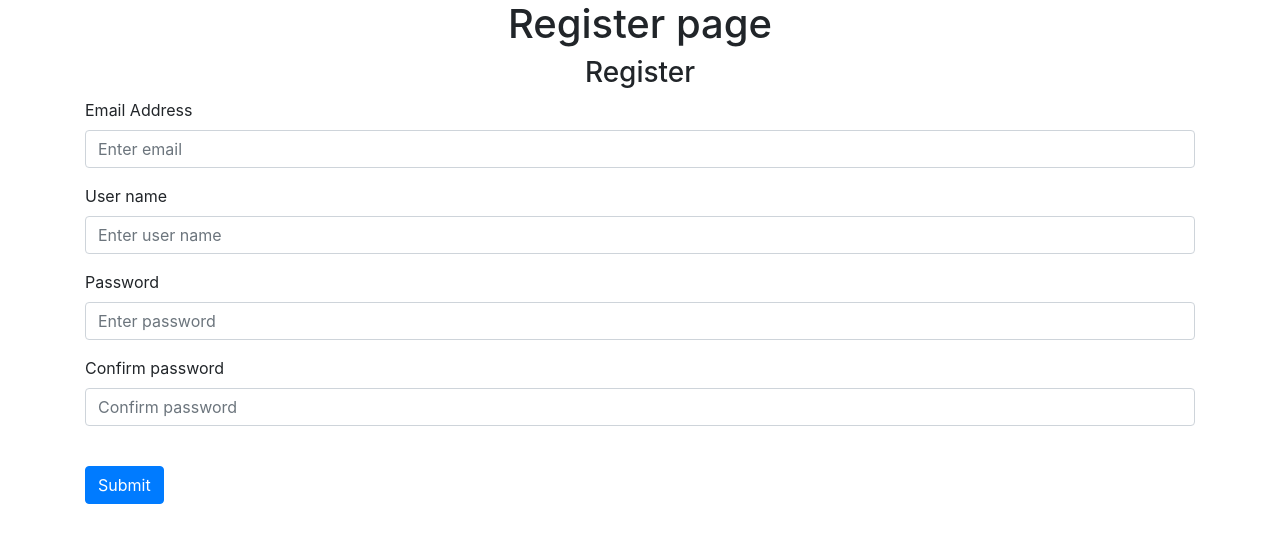
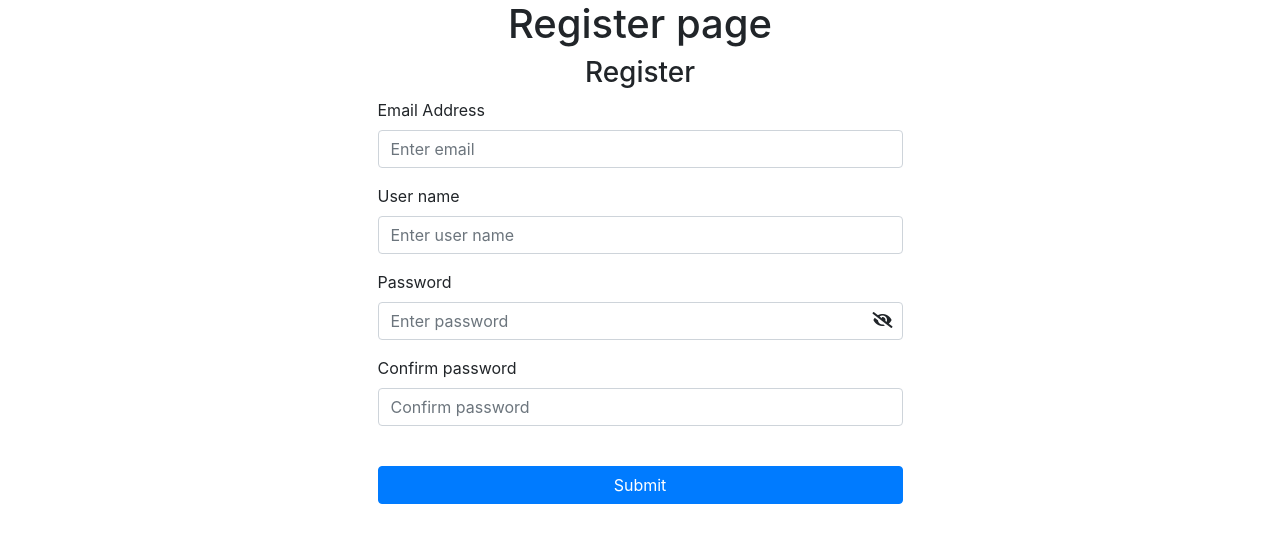
Before and after one commit to GeorgeBodea/Server-Launcher, a Flask app: page /register in a window 1280 px wide. Shown: the part 56-599 px from the top of the page. Run offline with Flask 3, Linux system fonts and the light colour scheme; some libraries are stand-ins or nearby versions.

Commit message:
UI/UX improvements
Added privacy icon to hide password.

Made the register and login page more visually pleasing.

```diff
--- a/src/website/templates/base.html
+++ b/src/website/templates/base.html
@@ -10,9 +10,9 @@
             crossorigin="anonymous"
         />
         <link
-            rel="stylesheet"
-            href="https://stackpath.bootstrapcdn.com/font-awesome/4.7.0/css/font-awesome.min.css"
-            crossorigin="anonymous"
+        rel="stylesheet"
+        href="https://cdnjs.cloudflare.com/ajax/libs/font-awesome/5.15.3/css/all.min.css"
+        crossorigin="anonymous"
         />
 
         <title> {% block title %} Title {% endblock %} </title>
--- a/src/website/templates/register.html
+++ b/src/website/templates/register.html
@@ -3,8 +3,11 @@
 {% block title %} Register {% endblock %}
 
 {% block content %}
-<h1 align="center"> Register page </h1>
+<h1 align="center">Register page</h1>
 
+<div class="container">
+    <div class="row justify-content-center">
+        <div class="col-md-6">
             <form method="POST">
                 <h3 align="center">Register</h3>
 
@@ -18,19 +21,41 @@
                     <input type="text" class="form-control" id="user_name" name="user_name" placeholder="Enter user name"/>
                 </div>
 
-    <div class="form-group">
+                <div class="form-group position-relative">
                     <label for="password">Password</label>
-        <input type="text" class="form-control" id="password" name="password" placeholder="Enter password"/>
+                    <input type="password" class="form-control" id="password" name="password" placeholder="Enter password"/>
+                    <span class="position-absolute" style="right: 10px; top: 38px; cursor: pointer;" onclick="togglePassword()">
+                        <i id="togglePasswordIcon" class="fa fa-eye-slash"></i>
+                    </span>
                 </div>
 
                 <div class="form-group">
                     <label for="password_confirmation">Confirm password</label>
-        <input type="text" class="form-control" id="password_confirmation" name="password_confirmation" placeholder="Confirm password"/>
+                    <input type="password" class="form-control" id="password_confirmation" name="password_confirmation" placeholder="Confirm password"/>
                 </div>
 
                 </br>
 
-    <button type="submit" class="btn btn-primary"/>Submit</button>
+                <button type="submit" class="btn btn-primary btn-block">Submit</button>
+            </form>
+        </div>
+    </div>
+</div>
 
-</form>
+<script>
+    function togglePassword() {
+        const passwordInput = document.getElementById('password');
+        const togglePasswordIcon = document.getElementById('togglePasswordIcon');
+        if (passwordInput.type === 'password') {
+            passwordInput.type = 'text';
+            togglePasswordIcon.classList.remove('fa-eye-slash');
+            togglePasswordIcon.classList.add('fa-eye');
+        } else {
+            passwordInput.type = 'password';
+            togglePasswordIcon.classList.remove('fa-eye');
+            togglePasswordIcon.classList.add('fa-eye-slash');
+        }
+    }
+</script>
+
 {% endblock %}
```
Also changed, not shown: src/website/templates/login.html (+31 -5 lines). Lines whose indentation alone changed are shown as unchanged.
